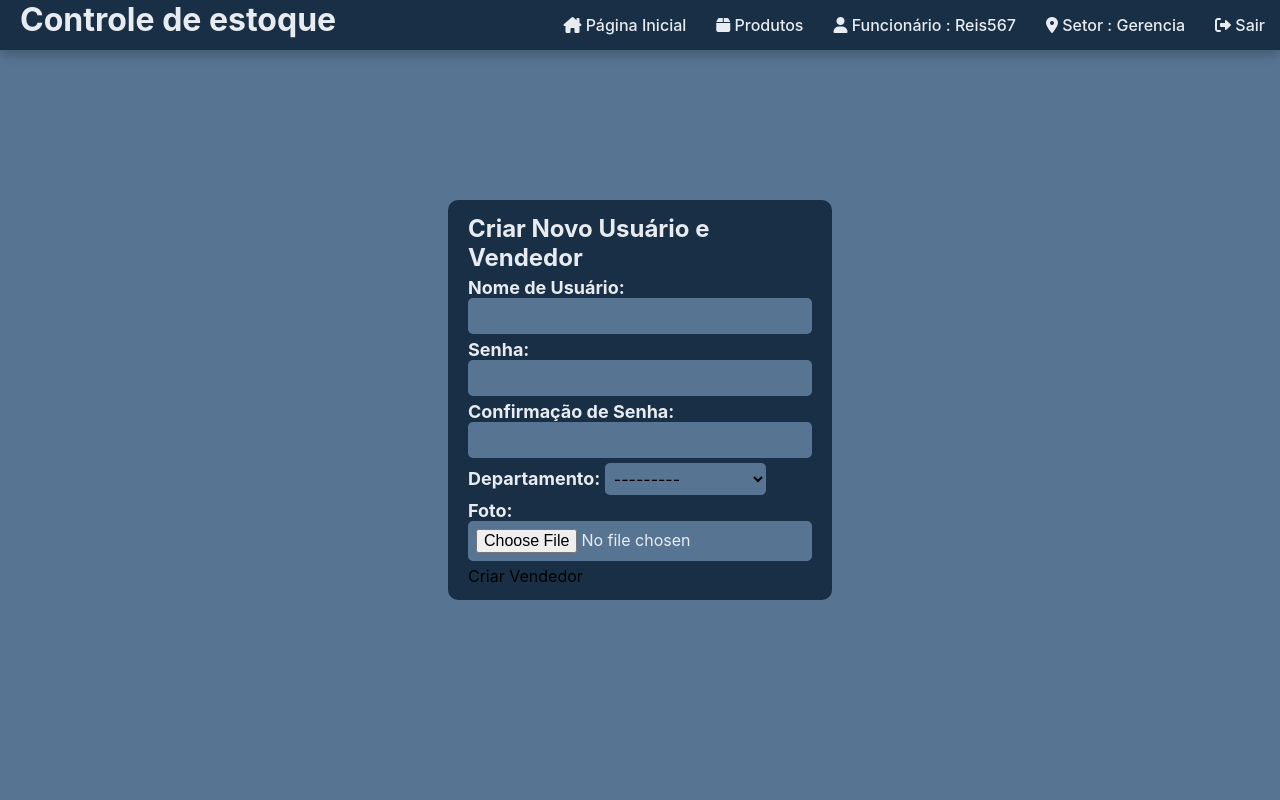
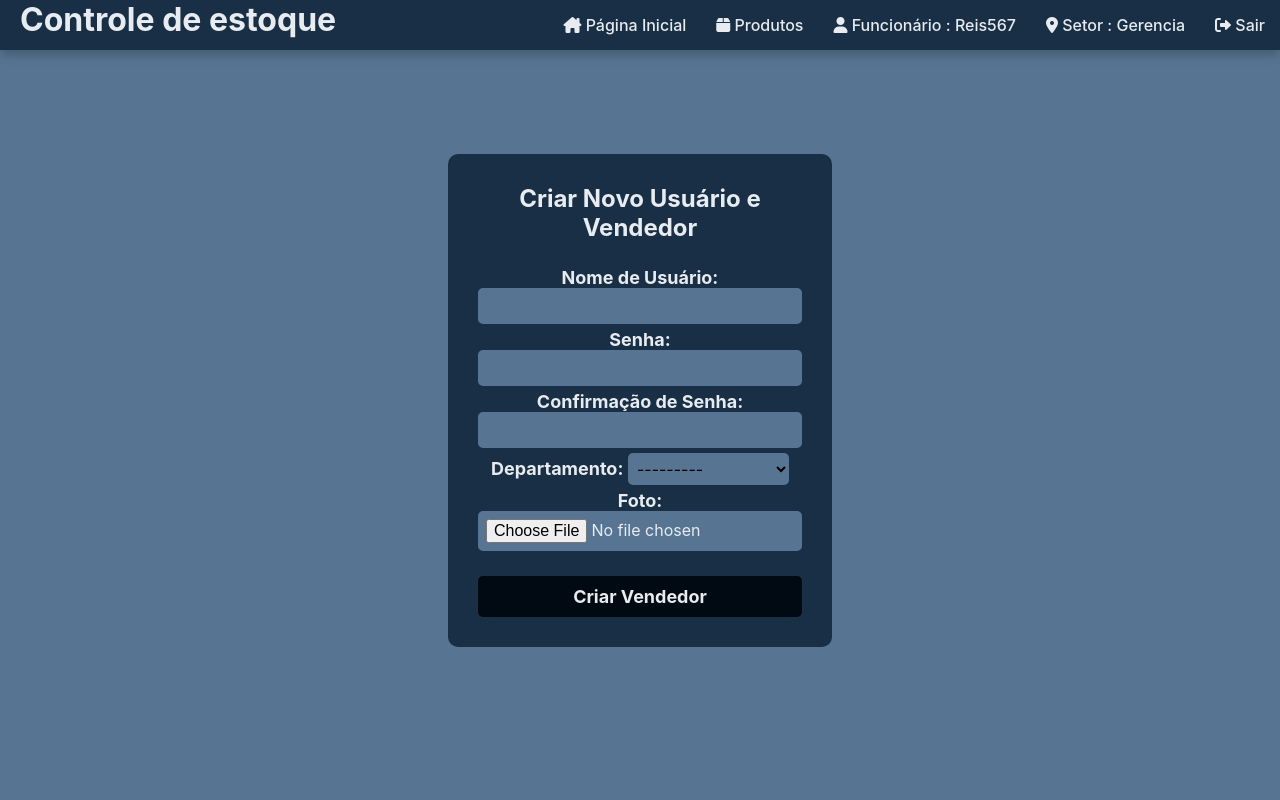
Before and after one commit to Reis567/storage-management, a Django app: page /criar_usuario/ in a window 1280 px wide. Run offline with Django 4.2, Linux system fonts and the light colour scheme; a user stored in the database is signed in; data comes from the database, SQL or seed files in the repository.

Commit message:
button style and hover

```diff
--- a/storage_management/sistema_loja/static/css/style.css
+++ b/storage_management/sistema_loja/static/css/style.css
@@ -409,7 +409,7 @@ body{
     margin-bottom: 3px;
 }
 
-.usercreate-body{
+.usercreate-body {
     height: 100vh;
     background: var(--prim-color);
     display: flex;
@@ -420,14 +420,38 @@ body{
     box-shadow: var(--shadow-bot);
 }
 
-.usercreate-form{
+.usercreate-form {
     display: flex;
     justify-content: center;
     align-items: center;
     flex-direction: column;
     background: var(--sec-color);
-    padding: 20px;
+    padding: 30px; /* Aumentei o padding para deixar mais espaço */
     border-radius: 10px;
     width: 30%;
-    height: 50%;
+    height: auto; /* Alterei a altura para se ajustar ao conteúdo */
+    text-align: center; /* Centralizar o texto */
 }
+
+.usercreate-form h2 {
+    font-size: 24px; /* Aumentei o tamanho da fonte */
+    margin-bottom: 20px; /* Adicionei margem inferior */
+}
+
+.usercreate-form button {
+    background-color: var(--black-color);
+    color: var(--white-color);
+    width: 100%;
+    padding: 10px;
+    border: none;
+    border-radius: 5px;
+    font-size: 18px;
+    font-weight: bold;
+    cursor: pointer;
+    transition: background-color 0.5s;
+    margin-top: 20px; /* Adicionei margem superior */
+}
+
+.usercreate-form button:hover {
+    background-color: var(--th-color);
+}
```
